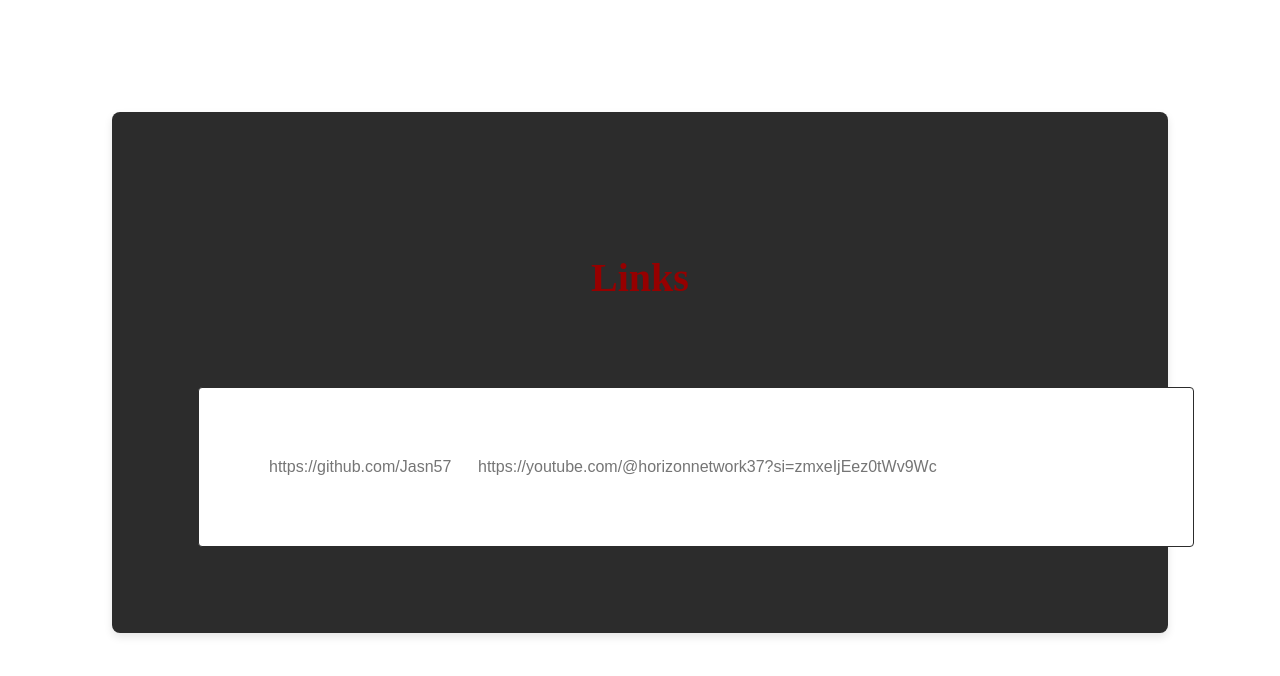
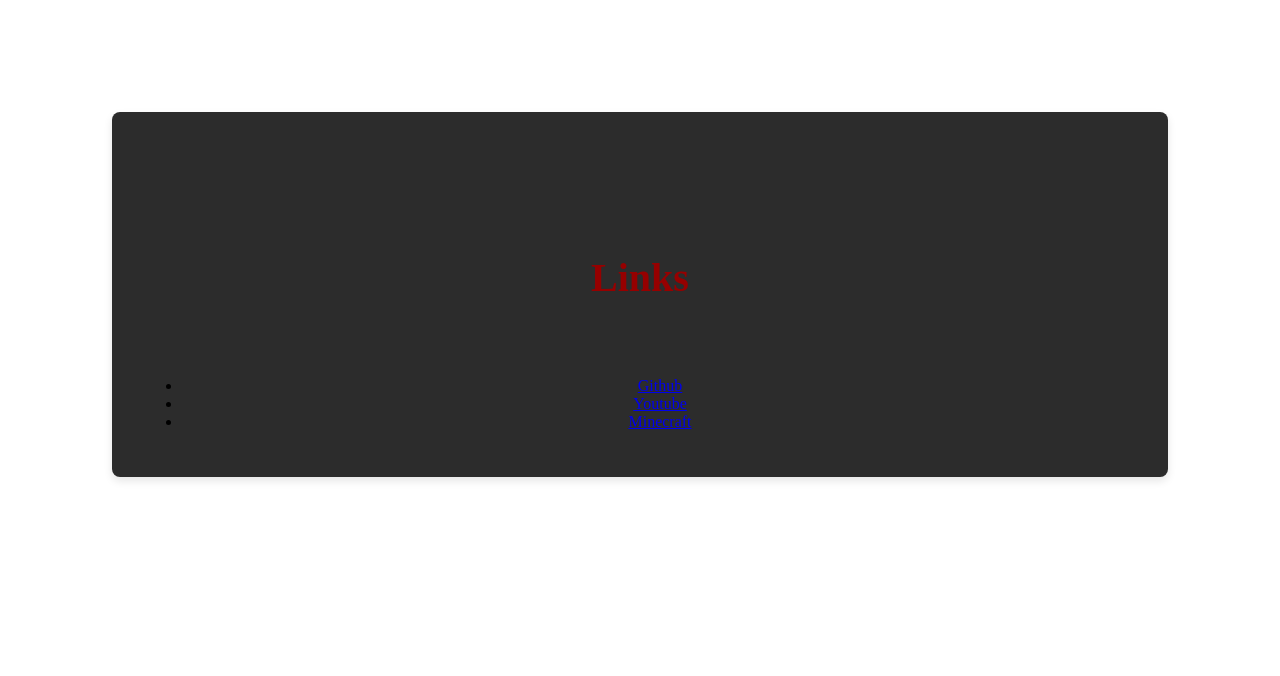
Before and after one commit to Jasn57/Jasn57.github.io, a plain HTML site: page index.html in a window 1280 px wide. Drawn offline with Linux system fonts and the light colour scheme.

Commit message:
Update index.html

```diff
--- a/index.html
+++ b/index.html
@@ -9,8 +9,11 @@
 <body>
   <div class="container">
     <h1 class="title">Links</h1>
-    <input type="text" class="textbox" placeholder="https://github.com/Jasn57
-      https://youtube.com/@horizonnetwork37?si=zmxeIjEez0tWv9Wc">
+    <ul>
+      <li><a href="https://github.com/Jasn57" target="_blank">Github</a></li>
+      <li><a href="https://www.youtube.com/@HorizonNetwork37" target="_blank">Youtube</a></li>
+      <li><a href="https://minecraft.connor33341.dev/" target="_blank">Minecraft</a></li>
+    </ul>
   </div>
 </body>
 </html>
```
